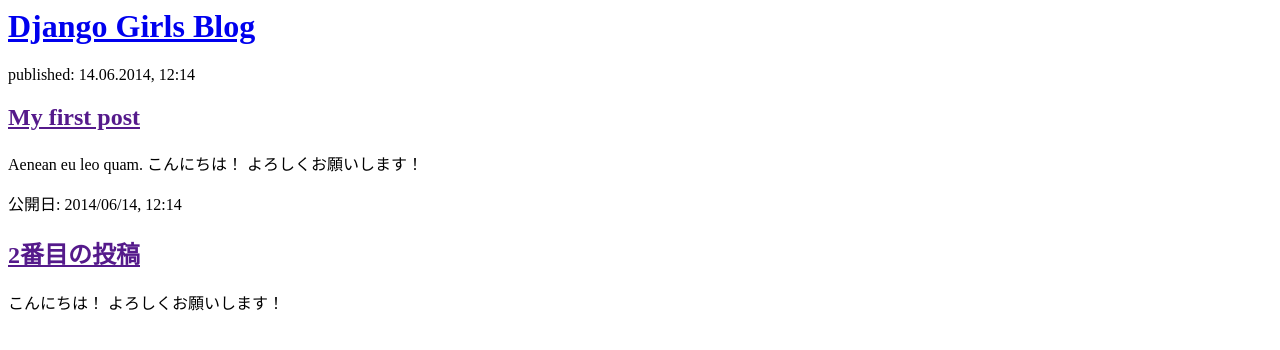
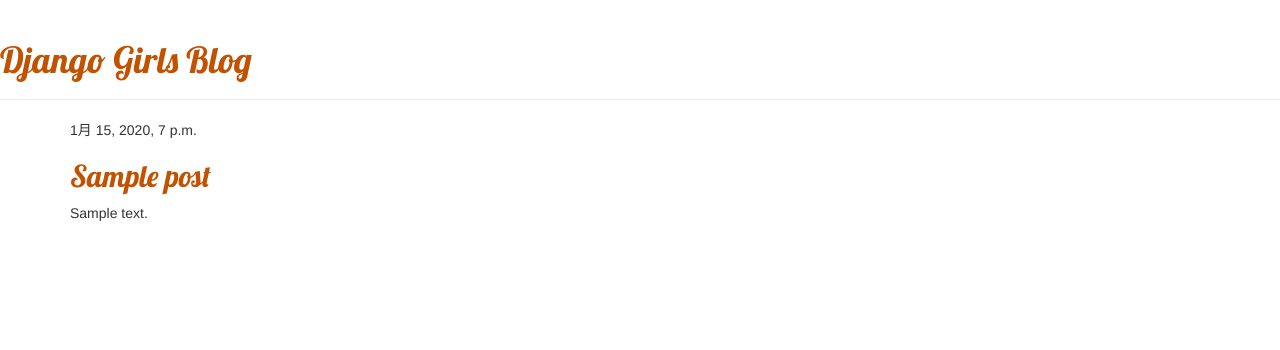
Before and after one commit to Masayuki0927/zip, a Django app: page / in a window 1280 px wide. Shown: the top 350 px of the page. Run offline with Django 3.2, Linux system fonts and the light colour scheme; tables that the repository leaves empty hold one stand-in row (values such as "Sample post"); some libraries are stand-ins or nearby versions.

Commit message:
Added views to create/edit blog post inside the site.

```diff
--- /dev/null
+++ b/zip/static/css/zip.css
@@ -0,0 +1,4 @@
+h1 a, h2 a {
+    color: #C25100;
+    font-family: 'Lobster';
+}
--- /dev/null
+++ b/zip/templates/zip/base.html
@@ -0,0 +1,26 @@
+{% load static %}
+<html>
+    <head>
+        <title>Django Girls blog</title>
+        <link rel="stylesheet" href="//maxcdn.bootstrapcdn.com/bootstrap/3.2.0/css/bootstrap.min.css">
+        <link rel="stylesheet" href="//maxcdn.bootstrapcdn.com/bootstrap/3.2.0/css/bootstrap-theme.min.css">
+        <link href='//fonts.googleapis.com/css?family=Lobster&subset=latin,latin-ext' rel='stylesheet' type='text/css'>
+        <link rel="stylesheet" href="{% static 'css/zip.css' %}">
+    </head>
+    <body>
+        <div class="page-header">
+            <h1><a href="/">Django Girls Blog</a></h1>
+            {% if user.is_authenticated %}
+                <a href="{% url 'post_new' %}" class="top-menu"><span class="glyphicon glyphicon-plus"></span></a>
+            {% endif %}
+        </div>
+        <div class="content container">
+            <div class="row">
+                <div class="col-md-8">
+                {% block content %}
+                {% endblock %}
+                </div>
+            </div>
+        </div>
+    </body>
+</html>
--- a/zip/templates/zip/post_list.html
+++ b/zip/templates/zip/post_list.html
@@ -1,22 +1,13 @@
-<html>
-    <head>
-        <title>Django Girls blog</title>
-    </head>
-    <body>
-        <div>
-            <h1><a href="/">Django Girls Blog</a></h1>
+{% extends 'zip/base.html' %}
+
+{% block content %}
+    {% for post in posts %}
+        <div class="post">
+            <div class="date">
+                {{ post.published_date }}
+            </div>
+            <h2><a href="{% url 'post_detail' pk=post.pk %}">{{ post.title }}</a></h2>
+            <p>{{ post.text|linebreaksbr }}</p>
         </div>
-
-        <div>
-            <p>published: 14.06.2014, 12:14</p>
-            <h2><a href="">My first post</a></h2>
-            <p>Aenean eu leo quam. こんにちは！ よろしくお願いします！ </p>
-        </div>
-
-        <div>
-            <p>公開日: 2014/06/14, 12:14</p>
-            <h2><a href="">2番目の投稿</a></h2>
-            <p> こんにちは！ よろしくお願いします！ </p>
-        </div>
-    </body>
-</html>
+    {% endfor %}
+{% endblock %}
--- a/zip/urls.py
+++ b/zip/urls.py
@@ -3,4 +3,7 @@
 
 urlpatterns = [
     path('', views.post_list, name='post_list'),
+    path('post/<int:pk>/', views.post_detail, name='post_detail'),
+    path('post/new/', views.post_new, name='post_new'),
+    path('post/<int:pk>/edit/', views.post_edit, name='post_edit'),
 ]
--- a/zip/views.py
+++ b/zip/views.py
@@ -1,4 +1,71 @@
-from django.shortcuts import render
+from django.shortcuts import render, get_object_or_404
+from django.utils import timezone
+from .models import Post
+from .forms import PostForm
+from django.shortcuts import redirect
+from django.http import HttpResponse
+import requests
+import json
+json.dumps(['foo', {'bar': ('baz', None, 1.0, 2)}])
+'["foo", {"bar": ["baz", null, 1.0, 2]}]'
+
+
 
 def post_list(request):
-    return render(request, 'zip/post_list.html', {})
+    posts = Post.objects.filter(published_date__lte=timezone.now()).order_by('published_date')
+    return render(request, 'zip/post_list.html', {'posts': posts})
+
+def post_detail(request, pk):
+    post = get_object_or_404(Post, pk=pk)
+    return render(request, 'zip/post_detail.html', {'post': post})
+
+def post_new(request):
+    if request.method == "POST":
+        form = PostForm(request.POST)
+        if form.is_valid():
+            post = form.save(commit=False)
+            # url = 'https://api.zipaddress.net/?zipcode=1420063'
+            url = 'https://api.zipaddress.net/?zipcode={}'.format(post.title)
+            res = requests.get(url)
+            data = res.json()
+            post.text = data['data']['fullAddress']
+            return HttpResponse(post.text)
+            # return redirect('post_detail', pk=post.pk)
+            post.author = request.user
+            post.published_date = timezone.now()
+            post.save()
+            return redirect('post_detail', pk=post.pk)
+    else:
+        form = PostForm()
+    return render(request, 'zip/post_edit.html', {'form': form})
+
+# def post_new(request):
+#     if request.method == "POST":
+#         form = PostForm(request.POST)
+#         if form.is_valid():
+#             post = form.save(commit=False)
+#             url = 'https://api.zipaddress.net/?zipcode={}'.format(post.title)
+#             # url = 'https://api.zipaddress.net/?zipcode=1420063'
+#             res = requests.get(url)
+#             data = res.json()
+#             post.text = data['data']['fullAddress']
+#             # post.published_date = timezone.now()
+#             post.save()
+#             return redirect('post_detail', pk=post.pk)
+#     else:
+#         form = PostForm()
+#     return render(request, 'zip/post_edit.html', {'form': form})
+
+def post_edit(request, pk):
+    post = get_object_or_404(Post, pk=pk)
+    if request.method == "POST":
+        form = PostForm(request.POST, instance=post)
+        if form.is_valid():
+            post = form.save(commit=False)
+            post.author = request.user
+            post.published_date = timezone.now()
+            post.save()
+            return redirect('post_detail', pk=post.pk)
+    else:
+        form = PostForm(instance=post)
+    return render(request, 'zip/post_edit.html', {'form': form})
```
Also changed, not shown: zip/forms.py (added, +9 -0 lines), zip/templates/zip/post_detail.html (added, +15 -0 lines), zip/templates/zip/post_edit.html (added, +9 -0 lines), 1 other file.
